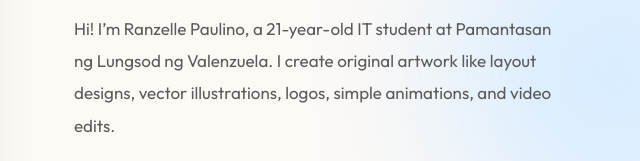
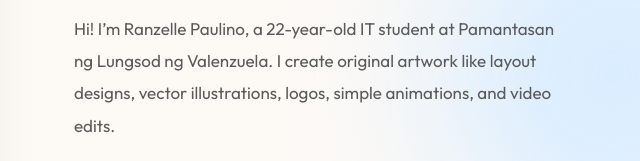
Before and after one commit to xranzelle/r.xllns, a plain HTML site: page about.html in a window 1280 px wide. Shown: the part 401-562 px from the top of the page, 611-1251 px from the left. Drawn offline with Linux system fonts and the light colour scheme.

Commit message:
Update about.html

```diff
--- a/about.html
+++ b/about.html
@@ -102,7 +102,7 @@
                 </h1>
 
                 <p>
-                    Hi! I’m Ranzelle Paulino, a 21-year-old IT student at
+                    Hi! I’m Ranzelle Paulino, a 22-year-old IT student at
                     Pamantasan ng Lungsod ng Valenzuela. I create original artwork
                     like layout designs, vector illustrations, logos,
                     simple animations, and video edits.
```
